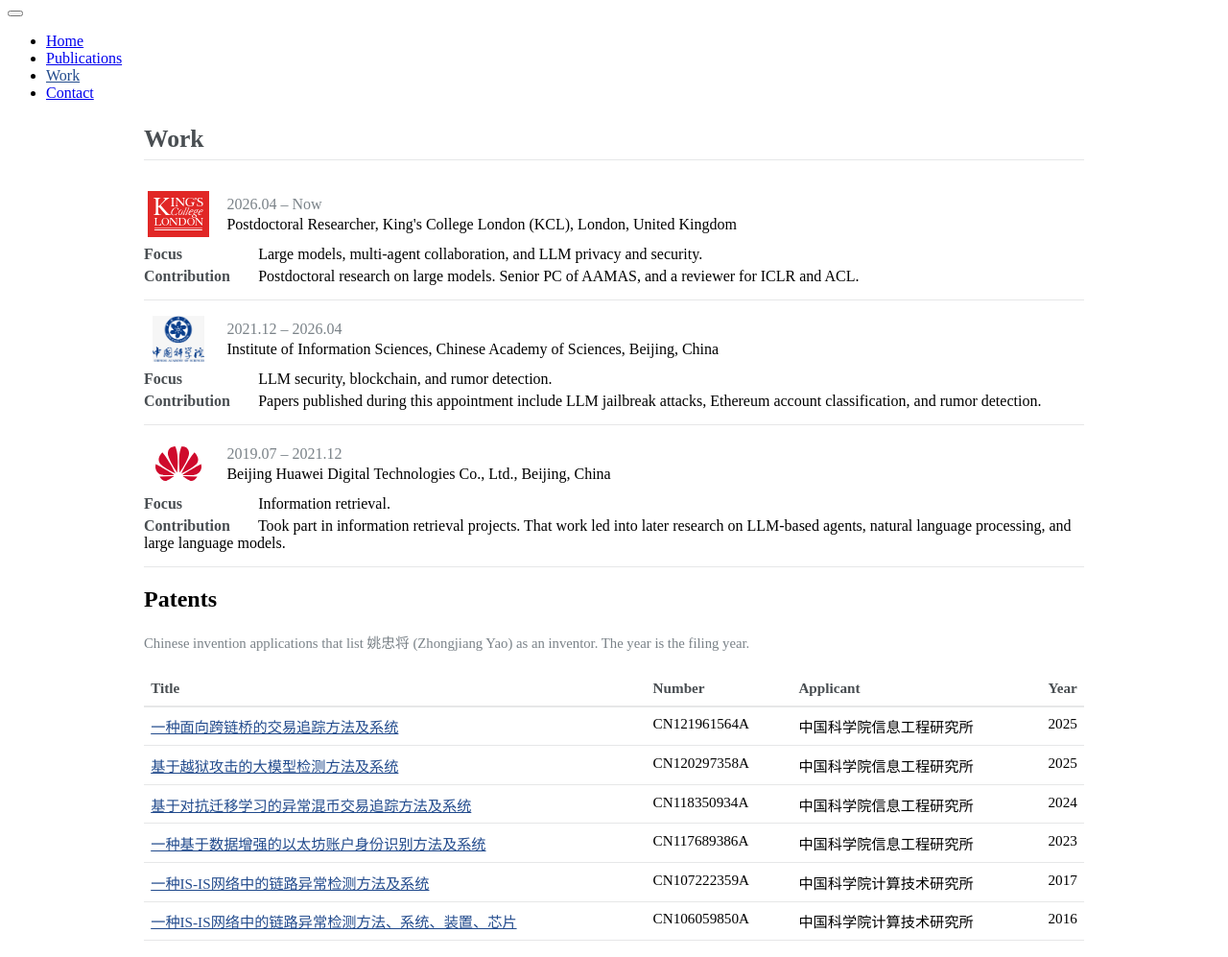
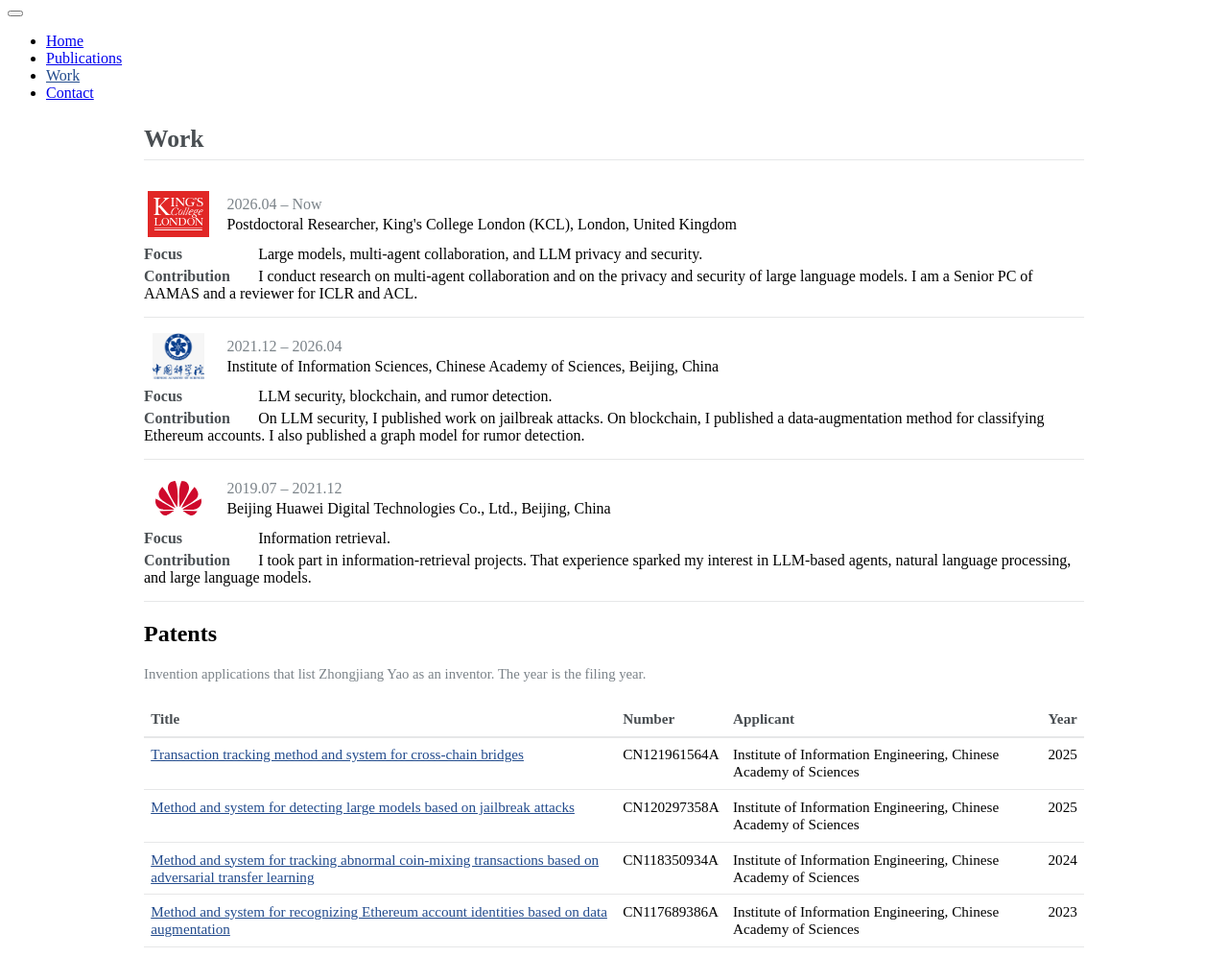
Before and after one commit to yaozhongjiang/yaozhongjiang.github.io, a Jekyll site: the page built from _pages/work.md, in a window 1280 px wide. Shown: the part 108-1105 px from the top of the page at 96% size. Built offline with Jekyll 4.4.1, drawn with Linux system fonts in a browser that asks for light colours; some of the changed text lies outside the part shown.

Commit message:
Rewrite Work contributions and put patents in English.
Each job contribution now follows one line of work, and the patent table uses English titles and applicants.

Co-authored-by: Zhongjiang Yao <yaozhongjiang@users.noreply.github.com>

```diff
--- a/_data/work.yml
+++ b/_data/work.yml
@@ -1,53 +1,54 @@
 # Work experience as written on the home page.
 # Focus and contributions stay inside the home-page biography.
-# Patents are Chinese applications that list 姚忠将 (Zhongjiang Yao) as an inventor.
+# Patents are Chinese applications that list Zhongjiang Yao as an inventor.
+# Titles and applicants are given in English. The year is the filing year.
 items:
   - dates: "2026.04 – Now"
     place: "Postdoctoral Researcher, King's College London (KCL), London, United Kingdom"
     logo: "/images/logos/kcl.svg"
     logo_alt: "King's College London"
     focus: "Large models, multi-agent collaboration, and LLM privacy and security."
-    contribution: "Postdoctoral research on large models. Senior PC of AAMAS, and a reviewer for ICLR and ACL."
+    contribution: "I conduct research on multi-agent collaboration and on the privacy and security of large language models. I am a Senior PC of AAMAS and a reviewer for ICLR and ACL."
   - dates: "2021.12 – 2026.04"
     place: "Institute of Information Sciences, Chinese Academy of Sciences, Beijing, China"
     logo: "/images/logos/cas.png"
     logo_alt: "Chinese Academy of Sciences"
     focus: "LLM security, blockchain, and rumor detection."
-    contribution: "Papers published during this appointment include LLM jailbreak attacks, Ethereum account classification, and rumor detection."
+    contribution: "On LLM security, I published work on jailbreak attacks. On blockchain, I published a data-augmentation method for classifying Ethereum accounts. I also published a graph model for rumor detection."
   - dates: "2019.07 – 2021.12"
     place: "Beijing Huawei Digital Technologies Co., Ltd., Beijing, China"
     logo: "/images/logos/huawei.svg"
     logo_alt: "Huawei"
     focus: "Information retrieval."
-    contribution: "Took part in information retrieval projects. That work led into later research on LLM-based agents, natural language processing, and large language models."
+    contribution: "I took part in information-retrieval projects. That experience sparked my interest in LLM-based agents, natural language processing, and large language models."
 patents:
-  - title: "一种面向跨链桥的交易追踪方法及系统"
+  - title: "Transaction tracking method and system for cross-chain bridges"
     number: "CN121961564A"
     year: 2025
-    applicant: "中国科学院信息工程研究所"
-    url: "https://patents.google.com/patent/CN121961564A/zh"
-  - title: "基于越狱攻击的大模型检测方法及系统"
+    applicant: "Institute of Information Engineering, Chinese Academy of Sciences"
+    url: "https://patents.google.com/patent/CN121961564A/en"
+  - title: "Method and system for detecting large models based on jailbreak attacks"
     number: "CN120297358A"
     year: 2025
-    applicant: "中国科学院信息工程研究所"
-    url: "https://patents.google.com/patent/CN120297358A/zh"
-  - title: "基于对抗迁移学习的异常混币交易追踪方法及系统"
+    applicant: "Institute of Information Engineering, Chinese Academy of Sciences"
+    url: "https://patents.google.com/patent/CN120297358A/en"
+  - title: "Method and system for tracking abnormal coin-mixing transactions based on adversarial transfer learning"
     number: "CN118350934A"
     year: 2024
-    applicant: "中国科学院信息工程研究所"
-    url: "https://patents.google.com/patent/CN118350934A/zh"
-  - title: "一种基于数据增强的以太坊账户身份识别方法及系统"
+    applicant: "Institute of Information Engineering, Chinese Academy of Sciences"
+    url: "https://patents.google.com/patent/CN118350934A/en"
+  - title: "Method and system for recognizing Ethereum account identities based on data augmentation"
     number: "CN117689386A"
     year: 2023
-    applicant: "中国科学院信息工程研究所"
-    url: "https://patents.google.com/patent/CN117689386A/zh"
-  - title: "一种IS-IS网络中的链路异常检测方法及系统"
+    applicant: "Institute of Information Engineering, Chinese Academy of Sciences"
+    url: "https://patents.google.com/patent/CN117689386A/en"
+  - title: "Method and system for detecting link anomalies in an IS-IS network"
     number: "CN107222359A"
     year: 2017
-    applicant: "中国科学院计算技术研究所"
-    url: "https://patents.google.com/patent/CN107222359A/zh"
-  - title: "一种IS-IS网络中的链路异常检测方法、系统、装置、芯片"
+    applicant: "Institute of Computing Technology, Chinese Academy of Sciences"
+    url: "https://patents.google.com/patent/CN107222359A/en"
+  - title: "Method, system, apparatus, and chip for detecting link anomalies in an IS-IS network"
     number: "CN106059850A"
     year: 2016
-    applicant: "中国科学院计算技术研究所"
-    url: "https://patents.google.com/patent/CN106059850A/zh"
+    applicant: "Institute of Computing Technology, Chinese Academy of Sciences"
+    url: "https://patents.google.com/patent/CN106059850A/en"
--- a/_pages/work.md
+++ b/_pages/work.md
@@ -35,7 +35,7 @@ author_profile: false
   </ul>
 
   <h2>Patents</h2>
-  <p class="stat-note">Chinese invention applications that list 姚忠将 (Zhongjiang Yao) as an inventor. The year is the filing year.</p>
+  <p class="stat-note">Invention applications that list Zhongjiang Yao as an inventor. The year is the filing year.</p>
   <div class="pub-table-wrap">
     <table class="pub-table">
       <thead>
```
Also changed, not shown: 2 other files.
